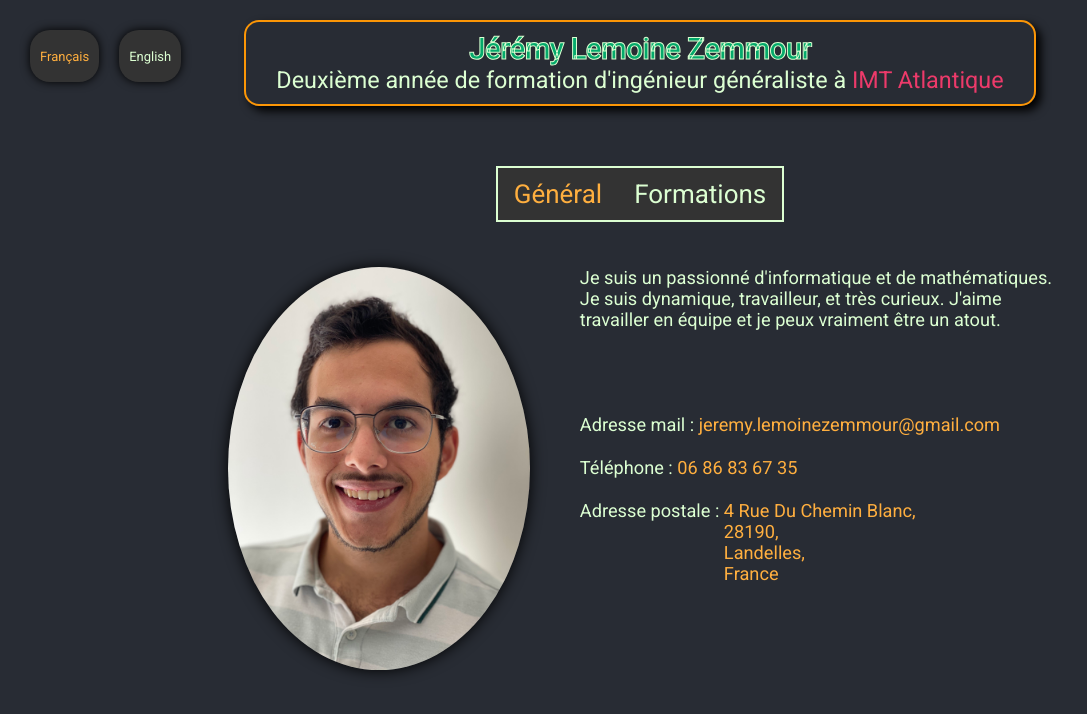
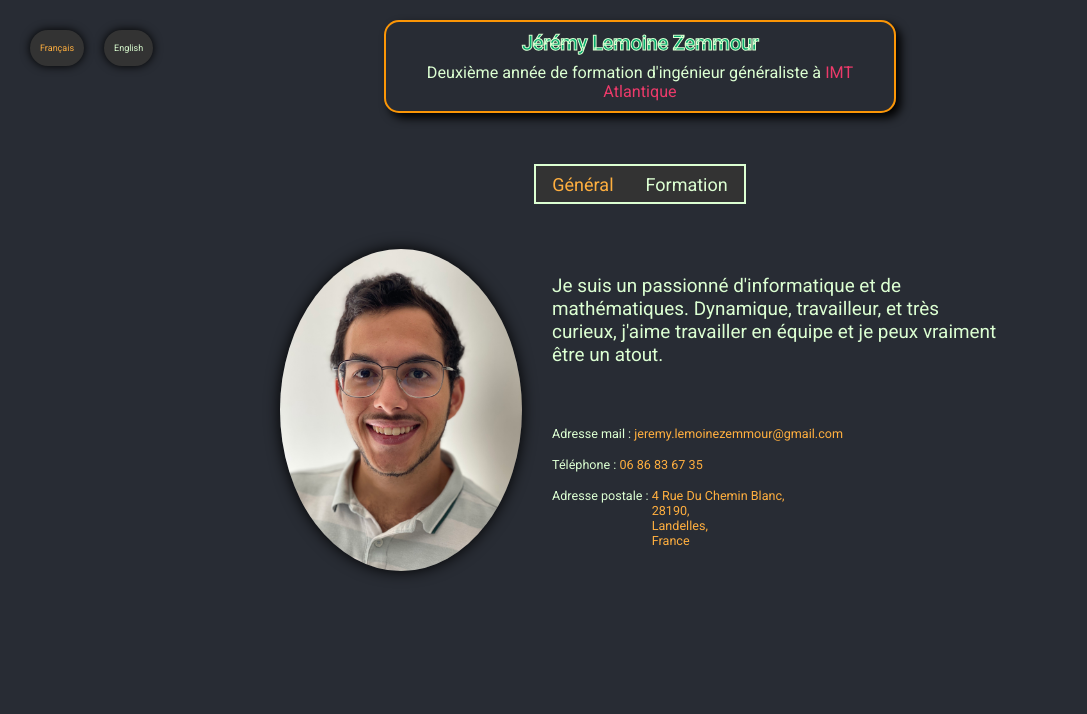
Before and after one commit to Jeremy-Lemoine/lemoine-cv, a React (Create React App) app: page / in a window 1280 px wide. Shown: the top 714 px of the page, without its empty margins (0-1087 px from the left). Built offline with nearby package versions, Linux system fonts and the light colour scheme.

Commit message:
Font size reduced - Folder organization for sections in main page

```diff
--- a/src/languages/fr.json
+++ b/src/languages/fr.json
@@ -2,6 +2,6 @@
 	"home_page_name": "CV",
 	"not_found_page_message_before": "Cette page n'existe pas. Retourner voir le ",
 	"not_found_page_message_after": ".",
-	"formations_name": "Formations",
+	"formations_name": "Formation",
 	"informations_name": "Général"
 }
--- a/src/pages/mainPage/Header.jsx
+++ b/src/pages/mainPage/Header.jsx
@@ -9,6 +9,7 @@ export default function Header() {
 				userSelect: "none",
 				padding: "10px 30px",
 				boxShadow: "5px 5px 10px black",
+                maxWidth: '35vw'
 			}}>
 			<p
 				style={{
@@ -16,6 +17,7 @@ export default function Header() {
 					fontSize: "calc(var(--page-font-size) * 1.1)",
 					color: "var(--green-3)",
 					fontWeight: "bold",
+                    marginBottom: '8px',
 					WebkitTextStroke: "1px var(--white)",
 				}}>
 				Jérémy Lemoine Zemmour
--- a/src/pages/mainPage/description.js
+++ /dev/null
@@ -1,7 +0,0 @@
-const text = [
-	"Je suis un passionné d'informatique et de mathématiques.",
-	"Je suis dynamique, travailleur, et très curieux. J'aime",
-	"travailler en équipe et je peux vraiment être un atout.",
-];
-
-export default text.join("\n");
--- /dev/null
+++ b/src/pages/mainPage/informations/description.js
@@ -0,0 +1,7 @@
+const text = [
+	"Je suis un passionné d'informatique et de mathématiques. ",
+	"Dynamique, travailleur, et très curieux, j'aime ",
+	"travailler en équipe et je peux vraiment être un atout.",
+];
+
+export default text.join("");
--- a/src/pages/mainPage/Informations.jsx
+++ b/src/pages/mainPage/informations/index.jsx
@@ -1,5 +1,5 @@
-import photoPro from "../../images/photoPro.jpg";
-import CopyText from "../../utils/components/CopyText";
+import photoPro from "../../../images/photoPro.jpg";
+import CopyText from "../../../utils/components/CopyText";
 import description from "./description";
 
 function Informations() {
@@ -8,14 +8,14 @@ function Informations() {
 			<div className='image-container'>
 				<img
 					src={photoPro}
-					width='302px'
-					height='403px'
+					width='242px'
+					height='322px'
 					style={{ borderRadius: "50%", boxShadow: "0 0 15px black" }}
 					alt=''
 				/>
 			</div>
 			<div className='text-container'>
-				<p className='left retour-ligne'>{description}</p>
+				<p className='left retour-ligne' style={{fontSize: 'calc(var(--page-font-size) * 1.05)'}}>{description}</p>
 				<br />
 				<br />
 				<br />
--- a/src/pages/mainPage/sectionsList.jsx
+++ b/src/pages/mainPage/sectionsList.jsx
@@ -1,5 +1,5 @@
-import Formation from "./Formation";
-import Informations from "./Informations";
+import Formation from "./formation";
+import Informations from "./informations";
 
 const sectionsList = [
 	{
--- a/src/styles/style.scss
+++ b/src/styles/style.scss
@@ -21,7 +21,7 @@
 	--light-dark-gray: rgb(75, 75, 75);
 	--saumon: rgb(255, 204, 204);
 	--white: rgb(220, 255, 210);
-	--page-font-size: calc(10px + 2vmin);
+	--page-font-size: calc(10px + 1vmin);
 	--gap-app-navbar: 50px;
 	--coman-font: "Roboto";
 }
@@ -107,14 +107,23 @@ input {
 	display: flex;
 	flex-flow: row;
 	font-size: calc(var(--page-font-size) * 0.7);
+	max-width: 60vw;
 	.image-container {
 		padding: 15px;
-		padding-right: 35px;
 	}
 	.text-container {
+		max-width: 35vw;
+		display: flex;
+		flex-direction: column;
+		align-items: center;
+		justify-content: center;
 		padding: 15px;
 		p {
 			margin: 0;
+		}
+		br {
+			margin-top: 8px;
+			margin-bottom: 8px;
 		}
 	}
 }
```
Also changed, not shown: src/pages/mainPage/formation/index.jsx (renamed from src/pages/mainPage/Formation.jsx).
